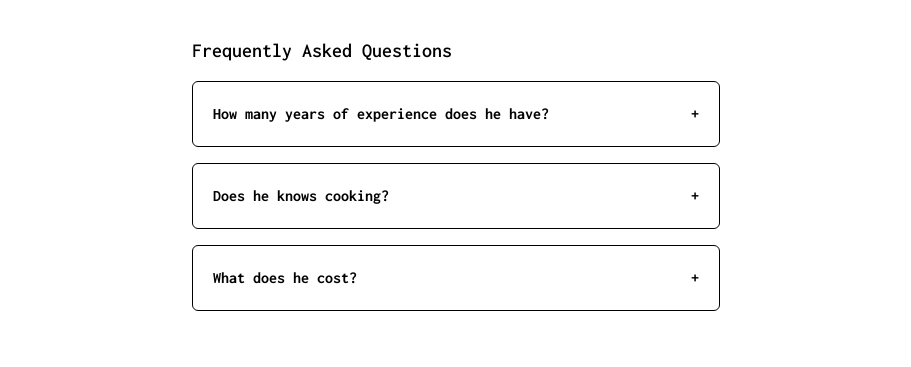
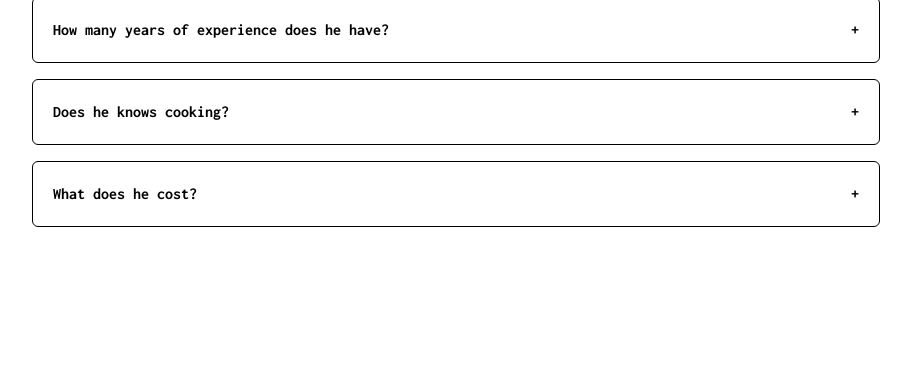
Before and after one commit to NaveenKharwar/alpinejs-tutorial, a website: page index.html in a window 1280 px wide. Shown: the part 555-922 px from the top of the page, without its empty margins (184-1095 px from the left). After the commit the page ends 838 px from the top, so only its background shows below. Drawn offline with nearby package versions, Linux system fonts and the light colour scheme; files that its build step writes are made by us from their sources.

Commit message:
Fix responsive

```diff
--- a/index.html
+++ b/index.html
@@ -22,7 +22,7 @@
     ></script>
     <title>Alpine + TailwindCSS</title>
   </head>
-  <body class="lg:w-6/12 w-full mx-auto p-14 font-body">
+  <body class="lg:w-3/4 w-full mx-auto p-14 font-body">
     <nav
       x-data="{ navigation: false, home: 'Home 🙂', about: 'About 📖', services: 'Services ⚙️', contact: 'Contact ✉️' }"
     >
```
